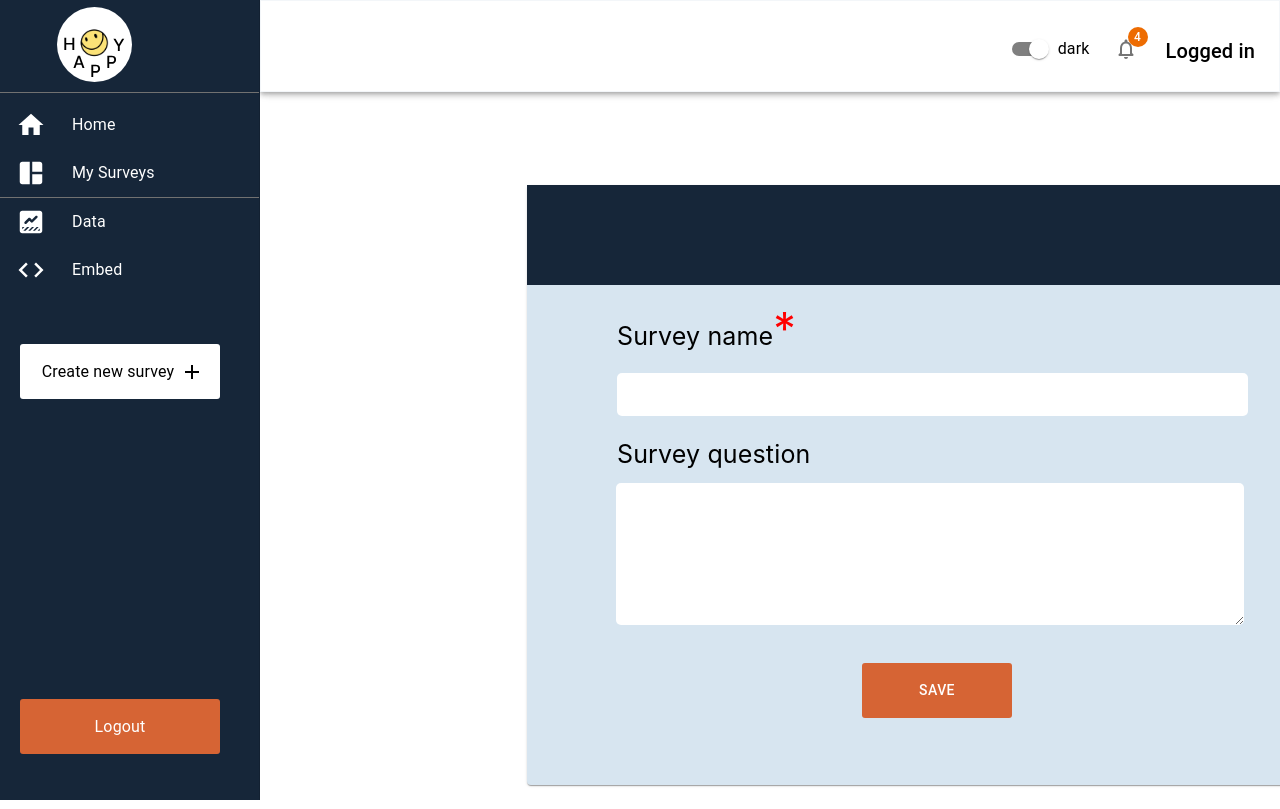
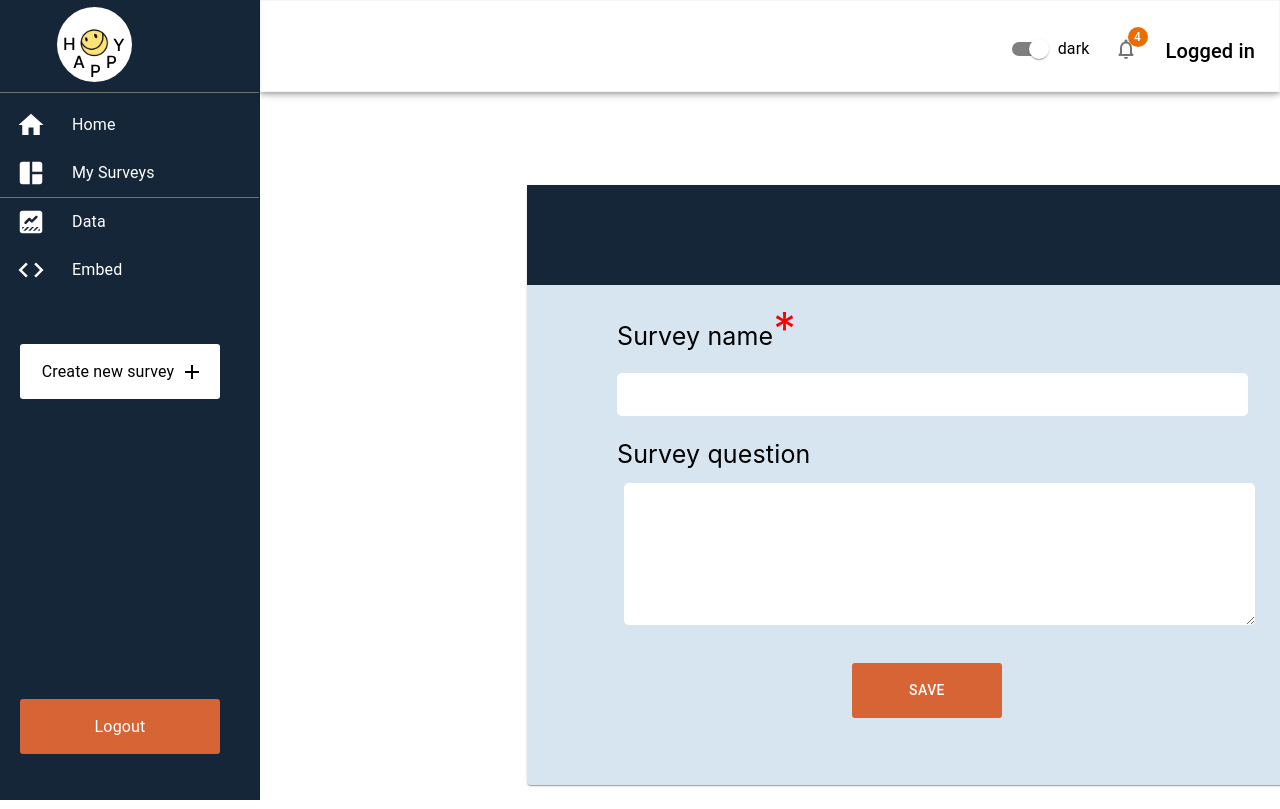
Before and after one commit to Termanty/PS-Dashboard, a React (Create React App) app: page /CreateNewSurvey in a window 1280 px wide. Shown: the top 809 px of the page. Built offline with nearby package versions, Linux system fonts and the light colour scheme.

Commit message:
create new page adjusted

```diff
--- a/src/components/CreateSurvey/NewSurvey.style.js
+++ b/src/components/CreateSurvey/NewSurvey.style.js
@@ -22,10 +22,10 @@ inputMessage: {
     fontSize: 20,
     color: "black",
     textAlign: "left",
-  marginLeft: "5px",
-  paddingLeft: "10px",
+    marginLeft: "25px",
     border: "none",
-  borderRadius: "5px"
+    borderRadius: "5px",
+    width: "78.9%",
   },
   saveButton: {
     backgroundColor: "#D66434",
@@ -33,10 +33,9 @@ saveButton: {
     width: "150px",
     height: "55px",
     borderRadius: "3px",
-  marginLeft: "20px",
-  '&:hover': {
-      backgroundColor: "sandybrown",
-      opacity: [0.4, 0.5, 0,7],
+    "&:hover": {
+      backgroundColor: "#D66434",
+      opacity: [0.4, 0.5, 0, 7],
     },
   },
-})
+});
```
Also changed, not shown: src/components/Data/Doughnut.js (+22 -21 lines). Lines whose indentation alone changed are shown as unchanged.
